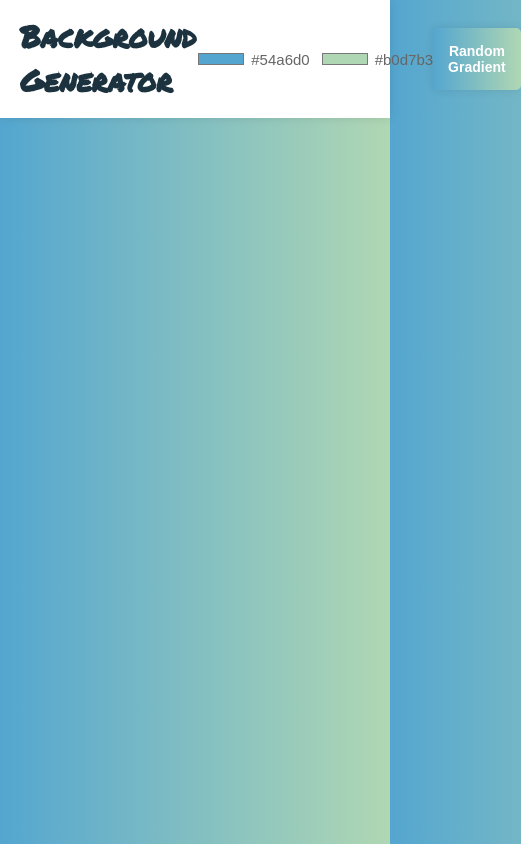
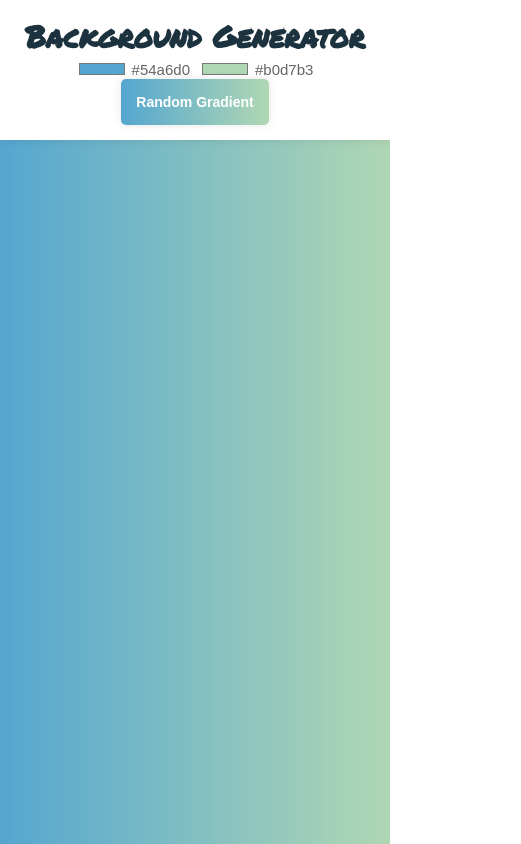
Before and after one commit to jsefiani/linear-gradient-generator, a plain HTML site: page index.html in a window 390 px wide. Shown: the whole page, 521 px wide, since content can reach past the window. Drawn offline with Linux system fonts and the light colour scheme.

Commit message:
made menu responsive

```diff
--- a/style.css
+++ b/style.css
@@ -100,3 +100,9 @@ body {
     -ms-transform: translateY(-2px);
     -o-transform: translateY(-2px);
 }
+
+@media (max-width: 700px) {
+    .header {
+        flex-direction: column;
+    }
+}
```
